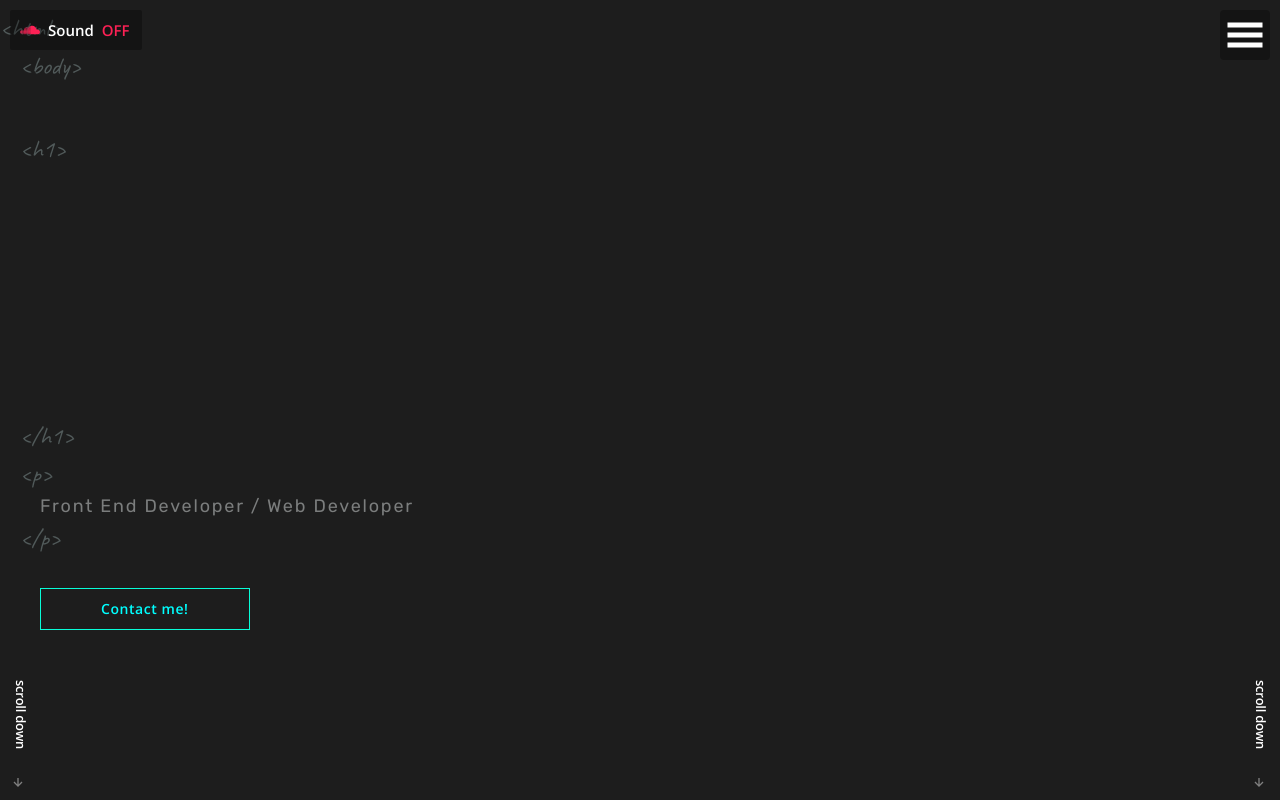
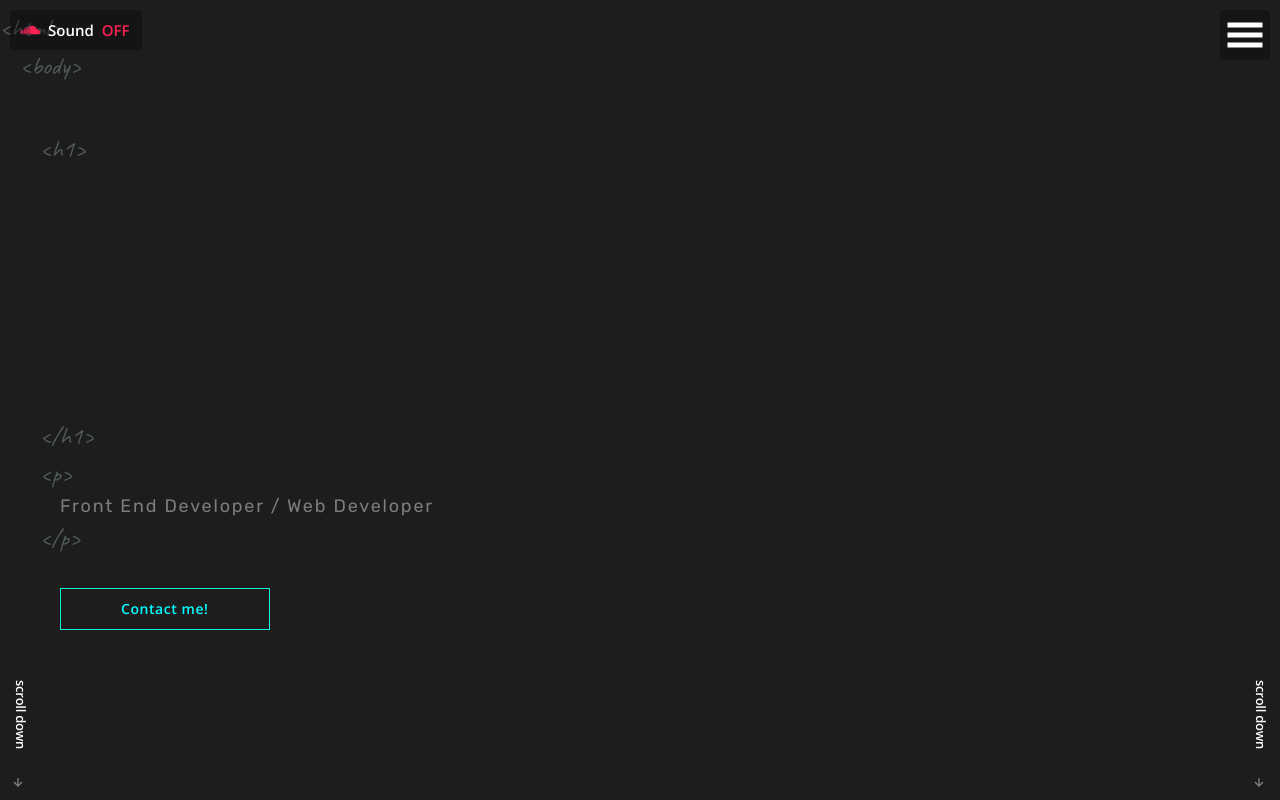
Before and after one commit to nikhilgupta58/portfolio3.0, a React (Vite) app: page / in a window 1280 px wide. Built offline with nearby package versions, Linux system fonts and the light colour scheme.

Commit message:
add box for business in getting started

```diff
--- a/src/pages/Hero/components/Home.tsx
+++ b/src/pages/Hero/components/Home.tsx
@@ -42,9 +42,9 @@ export default function Home() {
           <Text ml={{ base: "10px", md: "20px" }}>{"<body>"}</Text>
         </Flex>
         <Flex direction={"column"}>
-          <Text ml={{ base: "10px", md: "20px" }}>{"<h1>"}</Text>
+          <Text ml={{ base: "20px", md: "40px" }}>{"<h1>"}</Text>
           <Flex
-            ml={{ base: "20px", md: "40px" }}
+            ml={{ base: "30px", md: "60px" }}
             color="white"
             fontWeight={"700"}
             fontSize={{
@@ -203,7 +203,7 @@ export default function Home() {
               );
             })}
           </Flex>
-          <Text ml={{ base: "10px", md: "20px" }}>{"</h1>"}</Text>
+          <Text ml={{ base: "20px", md: "40px" }}>{"</h1>"}</Text>
           <Flex
             direction={"column"}
             as={motion.div}
@@ -216,9 +216,9 @@ export default function Home() {
               },
             }}
           >
-            <Text ml={{ base: "10px", md: "20px" }}>{"<p>"}</Text>
+            <Text ml={{ base: "20px", md: "40px" }}>{"<p>"}</Text>
             <Text
-              ml={{ base: "20px", md: "40px" }}
+              ml={{ base: "30px", md: "60px" }}
               color="#7B7D7D"
               fontSize={{
                 base: "12px",
@@ -231,7 +231,7 @@ export default function Home() {
             >
               {"Front End Developer / Web Developer"}
             </Text>
-            <Text ml={{ base: "10px", md: "20px" }}>{"</p>"}</Text>
+            <Text ml={{ base: "20px", md: "40px" }}>{"</p>"}</Text>
           </Flex>
           <Flex
             as={motion.div}
@@ -244,7 +244,7 @@ export default function Home() {
               },
             }}
           >
-            <CustomButton ml={{ base: "20px", md: "40px" }} mt={"30px"}>
+            <CustomButton ml={{ base: "30px", md: "60px" }} mt={"30px"}>
               Contact me!
             </CustomButton>
           </Flex>
```
